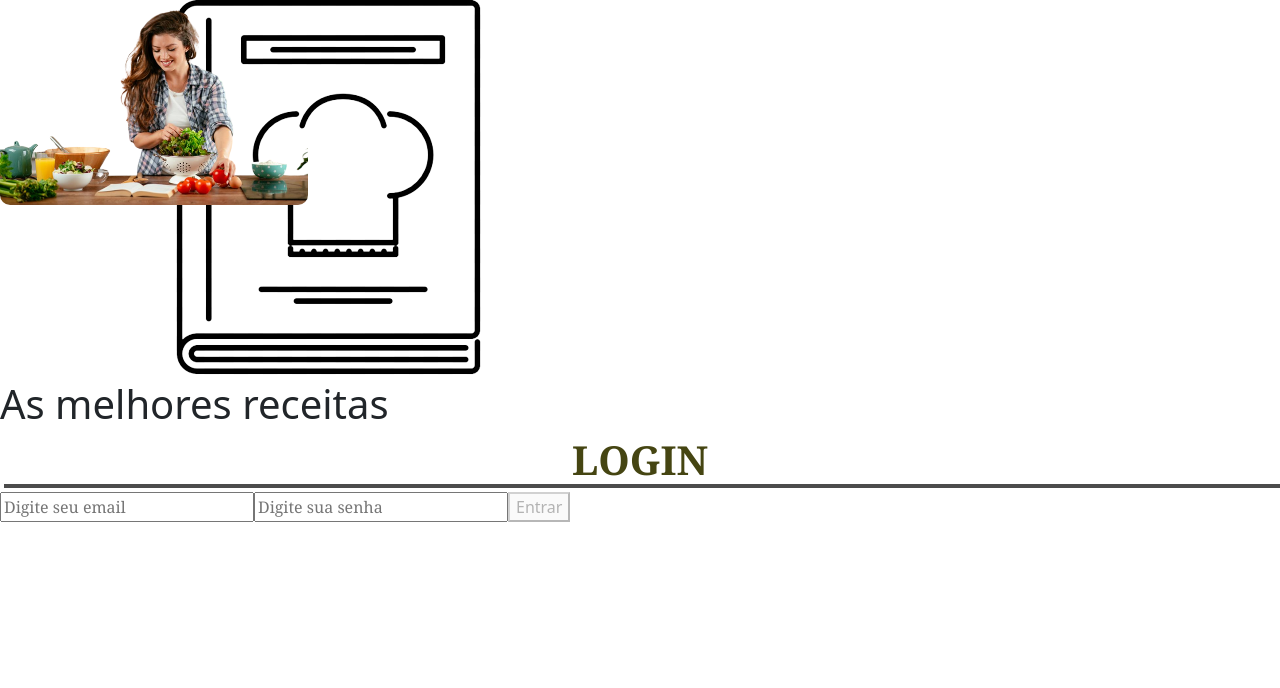
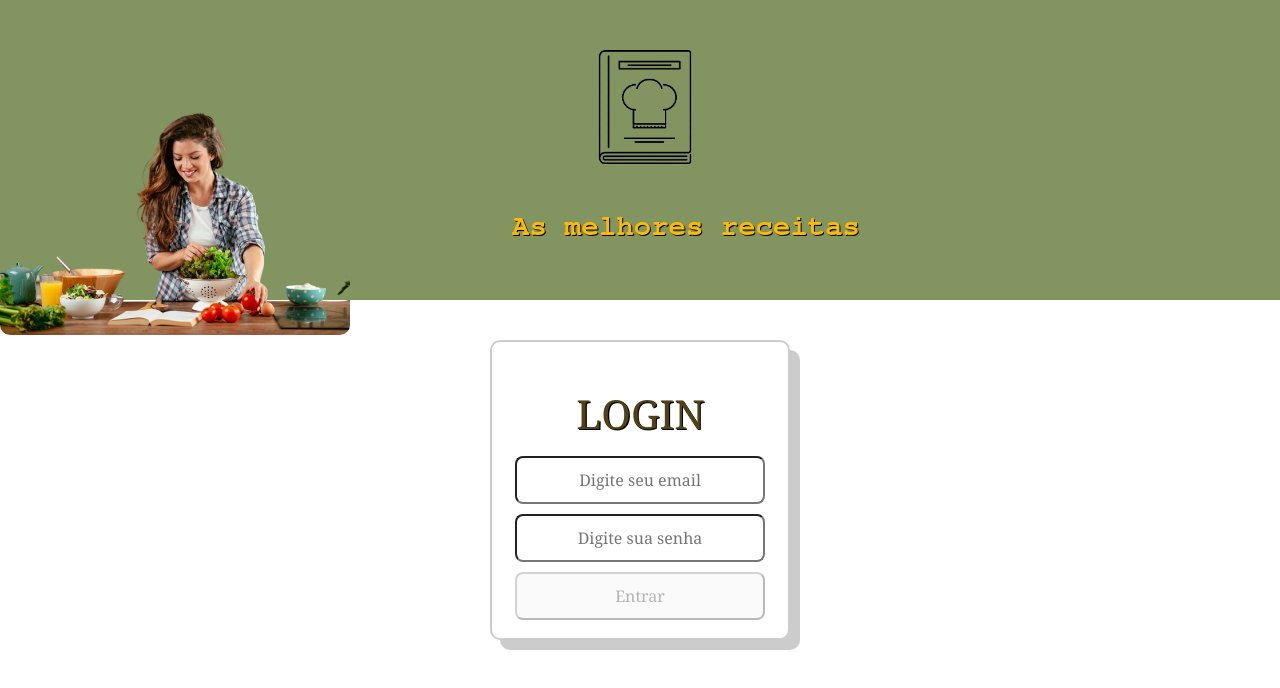
Before and after one commit to MarceloHcb/App-de-receitas, a React (Create React App) app: page / in a window 1280 px wide. Shown: the top 688 px of the page. Built offline with nearby package versions, Linux system fonts and the light colour scheme; no server answers.

Commit message:
Lint CSS corrigido

```diff
--- a/src/css/login.css
+++ b/src/css/login.css
@@ -1,65 +1,125 @@
-.login {
+.login_container {
+  align-items: center;
   display: flex;
-  flex-direction: column-reverse;
+  flex-direction: column;
   height: 100%;
   justify-content: center;
 }
 
-.title {
-  box-shadow: 4px 4px rgba(0, 0, 0, 0.7);
-  color: hsl(60, 59%, 17%);
-  font-family: Cambria , Cochin , Georgia , Times , serif;
-  font-weight: 600;
-  text-align: center;
+.form_login {
+  align-items: center;
+  border: 2px  solid hsla(0, 0%, 0%, 0.2);
+  border-radius: 10px;
+  box-shadow: 10px 10px hsla(0, 0%, 0%, 0.2);
+  display: flex;
+  flex-direction: column;
+  height: 300px;
+  justify-content: center;
+  margin-top: 30px;
+  padding: 20px;
+  position: fixed;
+  top: 310px;
+  width: 300px;
 }
 
-.container {
-  background-color: hsl(60, 59%, 17%);
-  height: 206px;
-  left: 0;
-  margin: 0;
-  position: absolute;
-  right: 0;
+.bg_container {
+  background-color: rgb(130, 148, 96);
+  height: 300px;
+  position: fixed;
   top: 0;
+  width: 100%;
+  z-index: 0;
+}
+
+.logo {
+  margin-left: 10px;
+  position: fixed;
+  top: 50.2px;
+  width: 200px;
   z-index: 1;
 }
 
-.buttonLogin {
-  border-radius: 50px;
-  box-shadow: 4px 4px rgba(0, 0, 0, 0.7);
-  display: flex;
-  font-family: Cambria , Cochin , Georgia , Times , serif;
-  margin: 0 auto;
-  margin-right: 230px;
-  text-shadow: 0.2px 0.5px black;
-  width: 40%;
+.descricao {
+  color: hsl(44, 98%, 50%);
+  font-family: FreeMono , monospace;
+  font-size: 29px;
+  font-weight: 700;
+  left: 40%;
+  margin-right: 10px;
+  margin-top: 60px;
+  position: absolute;
+  text-shadow: 1px 0.5px black;
+  top: 150px;
+  z-index: 9999;
 }
 
-.inputLogin {
-  border: 0.5px solid hsl(169, 40%, 14%);
-  border-radius: 50px;
-  font-family: Cambria , Cochin , Georgia , Times , serif;
-  margin-right: 15px;
-  max-width: 100%;
-  padding: 10px;
-  text-align: center;
-}
+@media ( max-width : 468px ) {
 
-.itemInputLogin {
-  font-family: Cambria , Cochin , Georgia , Times , serif;
-  justify-content: center;
-  margin-bottom: 5px;
-  text-align: center;
-  text-shadow: 0.2px 0.3px black;
-  top: 20px;
+  .logo {
+    left: -12%;
+    width: 50%;
+  }
+
+  .descricao {
+    font-size: 20px;
+    left: 47%;
+    margin-top: 0;
+    position: absolute;
+    text-align: center;
+    top: 70px;
+    width: 50%;
+  }
 }
 
 .receitas {
   border-radius: 10px;
+  left: 0;
+  margin-bottom: 101px;
+  position: fixed;
+  top: 101.2px;
+  width: 350px;
+  z-index: 1;
+}
+
+.submit_buttom {
+  background-color: 4px 4px rgba(0, 0, 0, 0.2);
+  border: 0.5px solid hsl#464546;
+  border-radius: 8px;
+  color: hslrgb(73, 86, 61);
+  display: inline-block;
+  font-family: Cambria , Cochin , Georgia , Times , serif;
+  font-size: 16px;
+  font-weight: 500px;
+  margin-top: 10px;
+  padding: 10px 32px;
+  text-align: center;
+  width: 250px;
+}
+
+.submit_buttom:active {
+  background-color: rgb(130, 148, 96);
+}
+
+.input_login {
+  border: 0.5px solid hsl#464546;
+  border-radius: 8px;
+  font-family: Cambria , Cochin , Georgia , Times , serif;
+  padding: 10px;
+  text-align: center;
+  width: 250px;
+}
+
+.item_login {
+  margin-top: 10px;
+}
+
+.title {
+  border: 0.5px solid hsl#464546;
+  color: hsl(45, 56%, 20%);
   display: flex;
-  left: 0;
-  position: fixed;
-  top: 0;
-  width: 308px;
-  z-index: 2;
+  font-family: Cambria , Cochin , Georgia , Times , serif;
+  justify-content: center;
+  margin-left: 1px;
+  margin-top: 30px;
+  text-shadow: 1.2px 0.5px black;
 }
--- a/src/css/recipes.css
+++ b/src/css/recipes.css
@@ -1,18 +1,18 @@
-.searchBar {
-  margin: 10px;
-  max-width: 100vw;
+.recipes {
+  margin-bottom: 60px;
 }
 
-.meals {
-  align-content: center;
+.categories {
+  color: #b1b1b1;
+  display: flex;
+  font-size: 0.7em;
+  justify-content: space-evenly;
+}
+
+.category {
   align-items: center;
   display: flex;
-  flex-wrap: wrap;
-  gap: 1rem;
-  justify-content: space-around;
+  flex-direction: column;
+  text-align: center;
+  width: 15%;
 }
-
-.recipe-card-img {
-  border-radius: 0.5rem;
-  width: 150px;
-}
```
Also changed, not shown: src/css/searchBar.css (line endings or trailing spaces).
